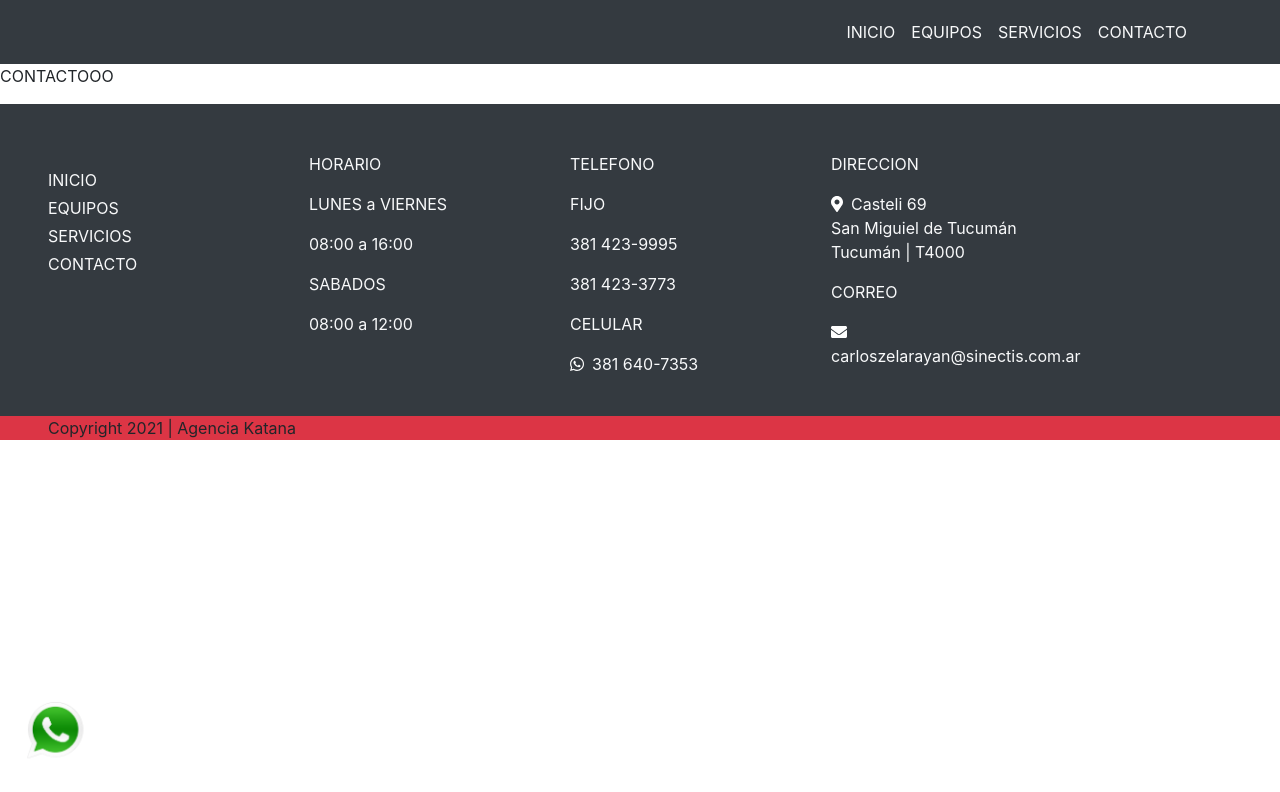
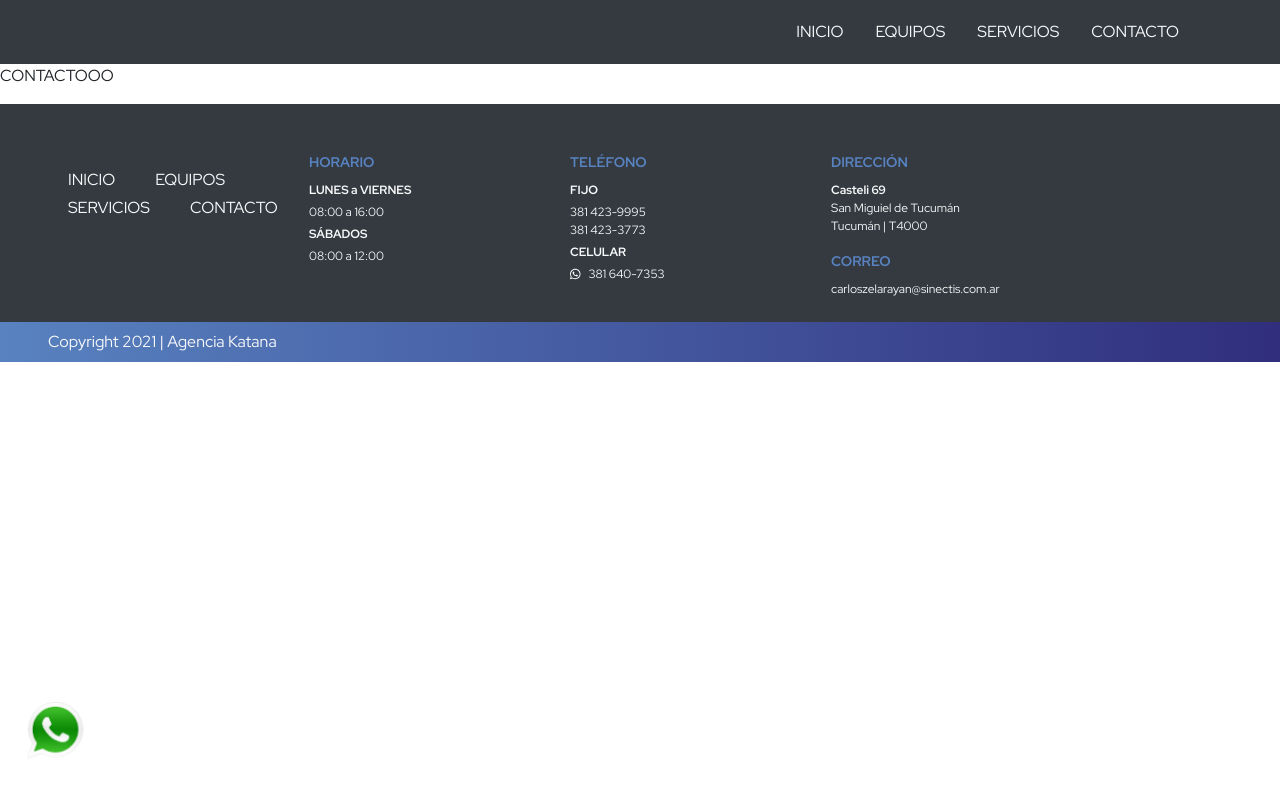
Before and after one commit to patriciodfernandez/carloszelarayan, a React (Create React App) app: page /contacto in a window 1280 px wide. Shown: the top 792 px of the page. Built offline with nearby package versions, Linux system fonts and the light colour scheme.

Commit message:
avances en header y footer

```diff
--- a/public/index.html
+++ b/public/index.html
@@ -24,6 +24,12 @@
       work correctly both with client-side routing and a non-root public URL.
       Learn how to configure a non-root public URL by running `npm run build`.
     -->
+    <link rel="preconnect" href="https://fonts.gstatic.com">
+    <link href="https://fonts.googleapis.com/css2?family=Red+Hat+Display&display=swap" rel="stylesheet">
+    <link rel="preconnect" href="https://fonts.gstatic.com">
+    <link href="https://fonts.googleapis.com/css2?family=Red+Hat+Display:wght@700&display=swap" rel="stylesheet">
+
+
     <title>React App</title>
   </head>
   <body>
--- a/src/App.css
+++ b/src/App.css
@@ -1,3 +1,22 @@
+body {
+  font-family: "Red Hat Display", sans-serif;
+}
+.bold {
+  font-weight: 900;
+}
+
+.semibold{
+  font-weight:600;
+  font-size: 12px;
+}
+.azul{
+  color:#5882c0;
+}
+
+.fondogradiente {
+  background-color: #5882c0;
+  background-image: linear-gradient(90deg, #5882c0 0%, #302e7d 100%);
+}
 #whatsapp {
   width: 100px;
   position: fixed;
--- /dev/null
+++ b/src/Components/Common/Footer.css
@@ -0,0 +1,34 @@
+.casisemibold{
+    font-weight:600;
+    font-size: 14px;
+  }
+.letrachica{
+    font-size: 12px;
+}
+
+.efectofoot {
+    text-transform: uppercase;
+    text-decoration: none;
+    color: #5882C0;
+    padding: 20px 0px;
+    margin: 0px 20px;
+    display: inline-block;
+    position: relative;
+  }
+
+  .efectofoot::before {
+    transition: 300ms;
+    height: 2px;
+    content: "";
+    position: absolute;
+    background-color: #5882C0;
+  }
+
+  .efectofoot::before {
+    width: 0%;
+    bottom: 10px;
+  }
+
+  .efectofoot:hover::before {
+    width: 100%;
+  }
--- a/src/Components/Common/Footer.js
+++ b/src/Components/Common/Footer.js
@@ -7,8 +7,8 @@ import {
   faWhatsapp,
 } from "@fortawesome/free-brands-svg-icons";
 import { faEnvelope, faMapMarkerAlt } from "@fortawesome/free-solid-svg-icons";
-import { Link } from "react-router-dom";
 import Nav from "react-bootstrap/Nav";
+import './Footer.css';
 
 const Footer = () => {
   return (
@@ -22,54 +22,54 @@ const Footer = () => {
             <div className="text-left">
               <Nav.Link
                 exact={true}
-                href="/inicio"
-                className="nav-link text-light mb-1 p-0"
+                href="/"
+                className="nav-link text-light mb-1 p-0 efectofoot"
               >
                 INICIO
               </Nav.Link>
               <Nav.Link
                 exact={true}
                 href="/equipos"
-                className="nav-link text-light mb-1 p-0"
+                className="nav-link text-light mb-1 p-0 efectofoot"
               >
                 EQUIPOS
               </Nav.Link>
               <Nav.Link
                 exact={true}
                 href="/servicios"
-                className="nav-link text-light mb-1 p-0"
+                className="nav-link text-light mb-1 p-0 efectofoot"
               >
                 SERVICIOS
               </Nav.Link>
               <Nav.Link
                 exact={true}
                 href="/contacto"
-                className="nav-link text-light mb-1 p-0"
+                className="nav-link text-light mb-1 p-0 efectofoot"
               >
                 CONTACTO
               </Nav.Link>
             </div>
           </div>
           <div className="col-sm-12 col-md-3 text-light mb-4">
-            <p>HORARIO</p>
-            <p>LUNES a VIERNES</p>
-            <p>08:00 a 16:00</p>
-            <p>SABADOS</p>
-            <p>08:00 a 12:00</p>
+            <p className="casisemibold azul pb-2 mb-0">HORARIO</p>
+            <p className="semibold pb-1 mb-0">LUNES a VIERNES</p>
+            <p className="pb-0 mb-0 letrachica">08:00 a 16:00</p>
+            <p className="semibold py-1 mb-0">SÁBADOS</p>
+            <p className="pb-0 mb-0 letrachica">08:00 a 12:00</p>
           </div>
           <div className="col-sm-12 col-md-3 text-light mb-4">
-            <p>TELEFONO</p>
-            <p>FIJO</p>
-            <p>381 423-9995</p>
-            <p>381 423-3773</p>
-            <p>CELULAR</p>
+            <p className="casisemibold azul pb-2 mb-0">TELÉFONO</p>
+            <p className="semibold pb-1 mb-0">FIJO</p>
+            <p className="pb-0 mb-0 letrachica">381 423-9995</p>
+            <p className="pb-0 mb-1 letrachica">381 423-3773</p>
+            <p className="semibold pb-1 mb-0">CELULAR</p>
             <a
               href="https://wa.me/5493816407353"
               target="_blank"
               rel="noopener noreferrer"
               className="letrasfooter text-light"
             >
-              <p>
+              <p className="pb-0 mb-0 letrachica">
                 <FontAwesomeIcon
                   className="mr-2"
                   icon={faWhatsapp}
@@ -81,21 +81,22 @@ const Footer = () => {
             </a>
           </div>
           <div className="col-sm-12 col-md-3 text-light mb-4">
-            <p>DIRECCION</p>
+            <p className="casisemibold azul pb-2 mb-0">DIRECCIÓN</p>
             <a
               href="https://www.google.com.ar/maps/place/Castelli+69,+San+Miguel+de+Tucum%C3%A1n,+Tucum%C3%A1n/@-26.8226217,-65.2362843,17z/data=!4m5!3m4!1s0x94225c5ee0a47ceb:0x8e015b8db3a3570a!8m2!3d-26.8231244!4d-65.2349217"
               target="_blank"
               rel="noopener noreferrer"
-              className="letrasfooter text-light"
+              className="text-light pb-0 mb-0 letrachica"
             >
-              <p>
-                <FontAwesomeIcon
+              <p className="pb-0 mb-0 letrachica semibold">Casteli 69</p>
+              <p className="letrachica">
+                {/* <FontAwesomeIcon
                   className="mr-2"
                   icon={faMapMarkerAlt}
                   color="#fff"
                   size="1x"
-                />
-                Casteli 69<br></br>San Miguiel de Tucumán<br></br>Tucumán |
+                /> */}
+                San Miguiel de Tucumán<br></br>Tucumán |
                 T4000
               </p>
             </a>
@@ -105,22 +106,22 @@ const Footer = () => {
               href="/contacto"
               className="nav-link text-light m-0 p-0"
             >
-              <p>CORREO</p>
-              <p>
-                <FontAwesomeIcon
-                  className="mr-2"
+              <p className="casisemibold azul pb-2 mb-0">CORREO</p>
+              <p className="text-light pb-0 mb-0 letrachica">
+                {/* <FontAwesomeIcon
+                  className="mr-2 pb-0 mb-0"
                   icon={faEnvelope}
                   color="#fff"
                   size="1x"
-                />
+                /> */}
                 carloszelarayan@sinectis.com.ar
               </p>
             </Nav.Link>
           </div>
         </div>
       </div>
-      <div className="bg-danger">
-          <p className="pl-5">Copyright 2021 | Agencia Katana</p>
+      <div className="fondogradiente">
+          <p className="pl-5 py-2 text-light">Copyright 2021 | Agencia Katana</p>
       </div>
     </div>
   );
--- /dev/null
+++ b/src/Components/Common/Header.css
@@ -0,0 +1,22 @@
+.efectonav {
+    color: #5882C0;
+    display: inline-block;
+    position: relative;
+  }
+
+  .efectonav::before {
+    transition: 300ms;
+    height: 2px;
+    content: "";
+    position: absolute;
+    background-color: #5882C0;
+  }
+
+  .efectonav::before {
+    width: 0%;
+    bottom: 10px;
+  }
+
+  .efectonav:hover::before {
+    width: 100%;
+  }
--- a/src/Components/Common/Header.js
+++ b/src/Components/Common/Header.js
@@ -1,6 +1,7 @@
 import React from 'react';
 import Navbar from "react-bootstrap/Navbar";
 import Nav from "react-bootstrap/Nav";
+import './Header.css';
 
 const Header = () => {
     return (
@@ -16,28 +17,28 @@ const Header = () => {
               <Nav.Link
                 exact={true}
                 href="/#inicio"
-                className="nav-link text-light"
+                className="nav-link text-light efectonav px-0 mx-3"
               >
                 INICIO
               </Nav.Link>
               <Nav.Link
                 exact={true}
                 href="/equipos"
-                className="nav-link text-light"
+                className="nav-link text-light efectonav px-0 mx-3"
               >
                 EQUIPOS
               </Nav.Link>
               <Nav.Link
                 exact={true}
                 href="/servicios"
-                className="nav-link text-light"
+                className="nav-link text-light efectonav px-0 mx-3"
               >
                 SERVICIOS
               </Nav.Link>
               <Nav.Link
                 exact={true}
                 href="/contacto"
-                className="nav-link text-light"
+                className="nav-link text-light efectonav px-0 mx-3"
               >
                 CONTACTO
               </Nav.Link>
--- a/src/Components/Principal/Inicio.js
+++ b/src/Components/Principal/Inicio.js
@@ -1,9 +1,10 @@
 import React from 'react';
+import '../../App.css';
 
 const Inicio = () => {
     return (
         <div>
-            <p>INICIOOO</p>
+            <h1 className="bold">INICIOOO</h1>
         </div>
     );
 };
```
Lines whose indentation alone changed are shown as unchanged.
